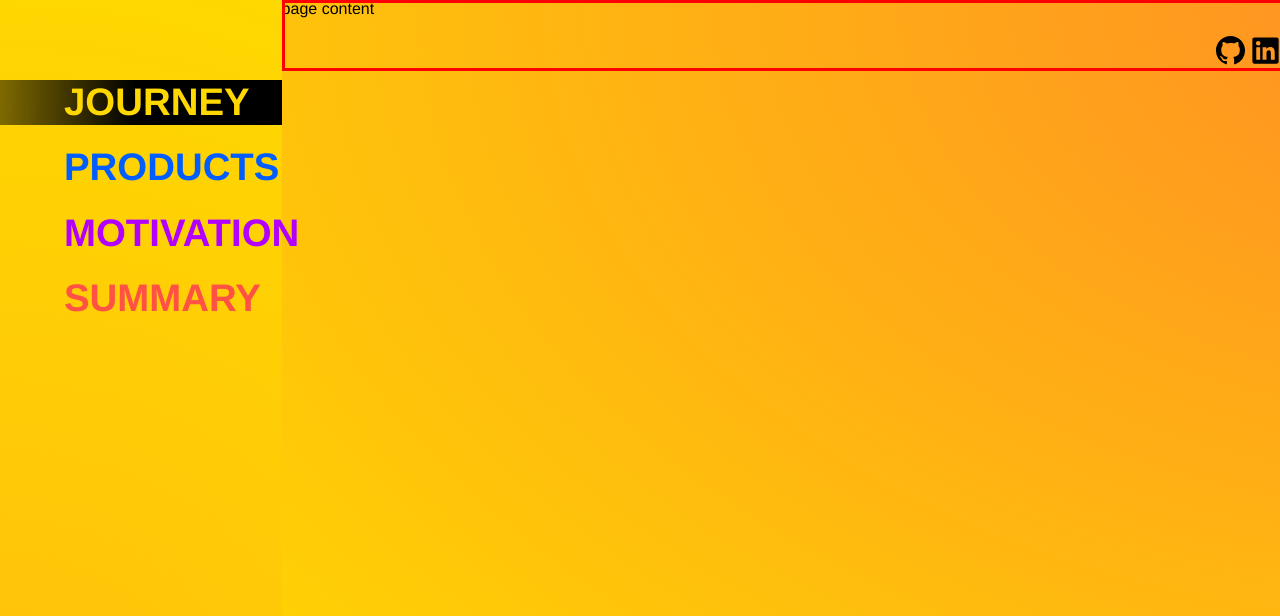
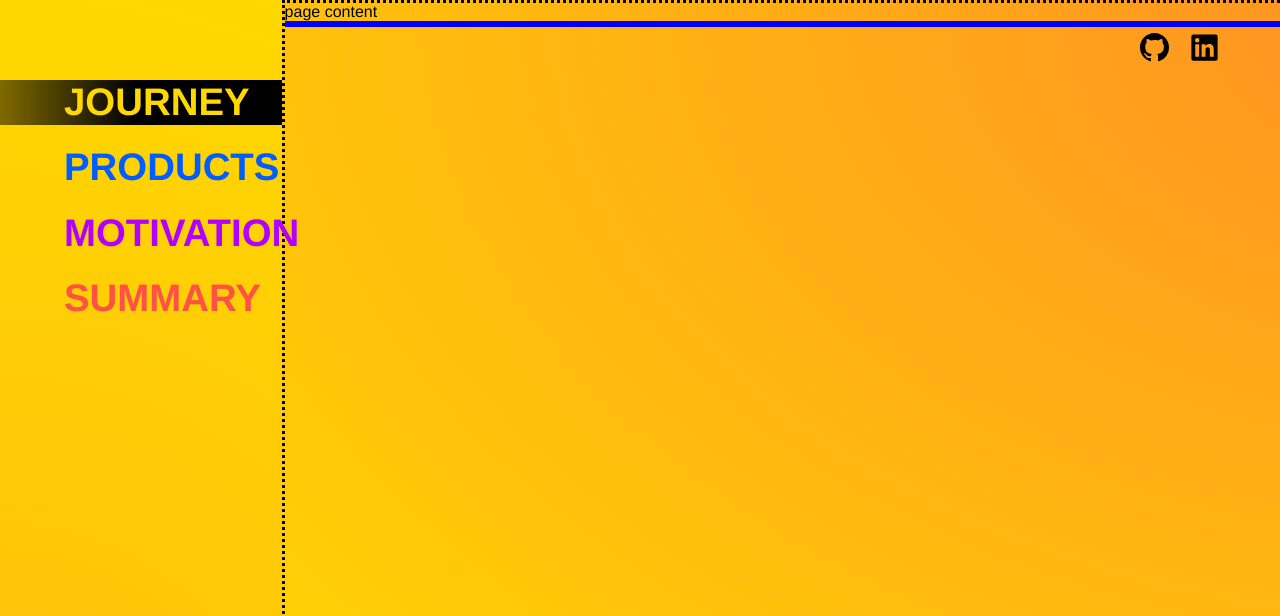
Before and after one commit to ChiKonstantin/kostyaworks, a React app: page / in a window 1280 px wide. Shown: the top 616 px of the page. Built offline with nearby package versions, Linux system fonts and the light colour scheme.

Commit message:
clickable icons, content page setup

```diff
--- a/client/components/PageContent.js
+++ b/client/components/PageContent.js
@@ -4,7 +4,7 @@ export default function PageContent(props) {
 	return (
 		<div className='page-content'>
 			page content
-			<div></div>
+			<div className='content-window'></div>
 		</div>
 	);
 }
--- a/client/components/SiteOverlay.js
+++ b/client/components/SiteOverlay.js
@@ -11,10 +11,22 @@ export default function SiteOverlay() {
 				<SideMenu />
 				<Outlines />
 			</div>
-			<div className='content-2'>
+			<div className='overlay-content'>
+				{/* <div className='border'></div> */}
 				<div className='icons-div'>
-					<RiGithubFill />
-					<RiLinkedinBoxFill />
+					<RiGithubFill
+						className='icon'
+						onClick={() => {
+							open('https://github.com/ChiKonstantin');
+						}}
+					/>
+
+					<RiLinkedinBoxFill
+						className='icon'
+						onClick={() => {
+							open('https://www.linkedin.com/in/kbalakirev');
+						}}
+					/>
 				</div>
 			</div>
 		</div>
--- a/public/style.css
+++ b/public/style.css
@@ -12,6 +12,10 @@ body {
 img {
 	width: 600px;
 	height: 300px;
+}
+
+.icon {
+	cursor: pointer;
 }
 
 #app,
@@ -45,6 +49,14 @@ img {
 	overflow: hidden;
 	display: flex;
 	flex-direction: row;
+}
+.overlay-content {
+	display: flex;
+	flex-direction: row;
+	justify-content: end;
+	width: 78vw;
+	/* border: dotted orangered;
+	border-width: 6px; */
 }
 
 .page {
@@ -147,8 +159,13 @@ img {
 	flex-direction: row; */
 	height: inherit;
 	width: 100%;
-	/* border: dotted black; */
+	border: dotted black;
+	border-width: 3px;
 	overflow: hidden;
+}
+
+.content-window {
+	border: solid blue;
 }
 
 #side-menu {
@@ -205,11 +222,6 @@ img {
 	border-width: 5px; */
 	font-family: 'Franklin Gothic Medium', 'Arial Narrow', Arial, sans-serif;
 }
-.content-2 {
-	width: 78vw;
-	/* border: dotted orangered;
-	border-width: 6px; */
-}
 
 #menu-journey,
 #menu-products,
@@ -251,13 +263,19 @@ img {
 .icons-div {
 	display: flex;
 	flex-direction: row;
-	justify-content: end;
-	width: inherit;
+	justify-content: center;
+	gap: 15px;
+	width: 200px;
 	font-size: 35px;
-	padding-right: 50px;
+
 	padding-top: 30px;
 	/* filter: drop-shadow(2px 2px white); */
-	border: solid red;
+	/* border: solid red; */
+}
+
+.border {
+	border: dotted black;
+	border-width: 3px;
 }
 
 #outlines-wrapper {
```
